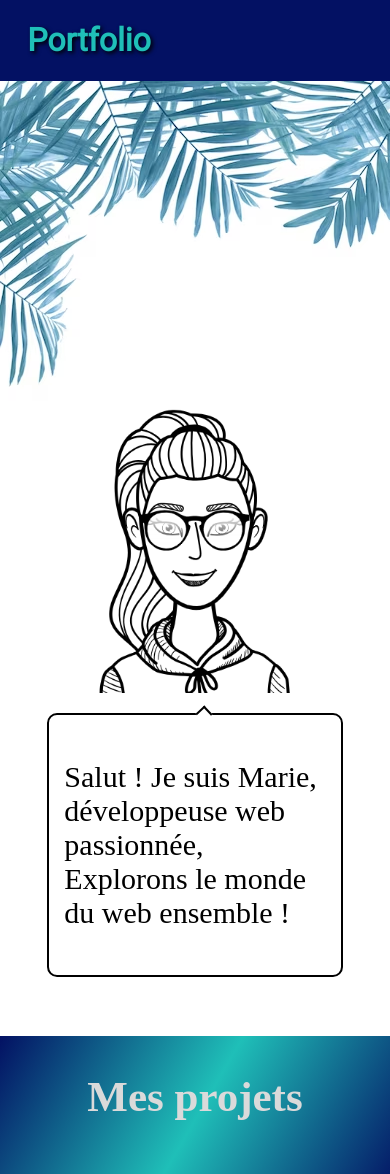
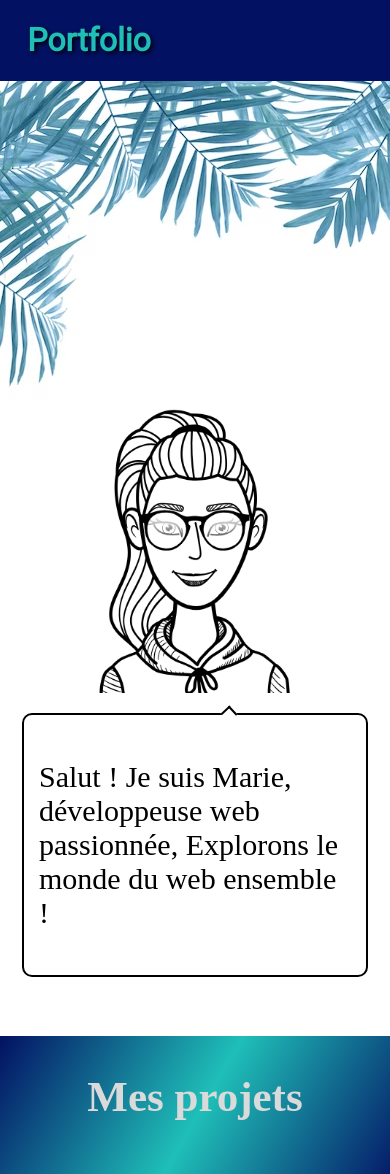
Before and after one commit to Marie57412/Portfolio, a React (Create React App) app: page / in a window 390 px wide. Shown: the top 1174 px of the page. Built offline with nearby package versions, Linux system fonts and the light colour scheme; no server answers.

Commit message:
responsive mobile

```diff
--- a/src/scss/components/banniere.scss
+++ b/src/scss/components/banniere.scss
@@ -36,7 +36,7 @@
   width: 27%;
   margin: 20px;
   @media screen and (min-width: 320px) and (max-width: 600px){
-    width: 67%;
+    width: 80%;
   }
 
   &::before {
@@ -51,7 +51,7 @@
     transform: rotate(-135deg);
     top: 78%;
     right: -8px;
-    @media screen and (min-width: 375px) and (max-width: 600px) {
+    @media screen and (min-width: 320px) and (max-width: 600px) {
       transform: rotate(137deg);
       top: -3%;
       right: 131px;
--- a/src/scss/components/card.scss
+++ b/src/scss/components/card.scss
@@ -8,13 +8,13 @@
 
 .card {
   position: relative;
-  width: 450px;
+  width: 480px;
   border: 5px solid black;
   background-color: #120e32;
   border-radius: 18px;
   box-shadow: 0 4px 8px rgba(0, 0, 0, 0.1);
   transition: box-shadow 0.3s ease;
-  height: 450px;
+  height: 480px;
 }
 
 .card:before {
```
